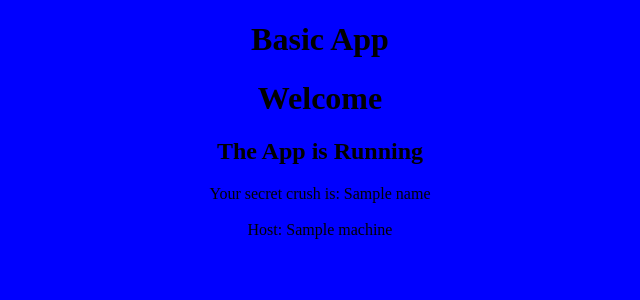
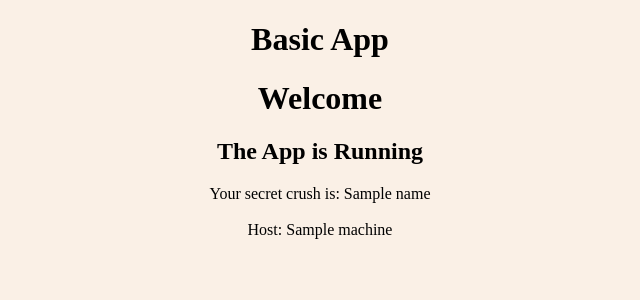
Before and after one commit to qa-tutorial/basic-app, a Flask app: template server/application/templates/index.html in a window 1280 px wide. Shown: the top 300 px of the page, without its empty margins (320-960 px from the left). Run offline with Flask 2, Linux system fonts and the light colour scheme; the template is opened without the code that fills it: most values are stand-ins (such as "Sample title", 1, 10 or a date in 2020).

Commit message:
added internal css

```diff
--- a/server/application/templates/layout.html
+++ b/server/application/templates/layout.html
@@ -1,12 +1,22 @@
 <!DOCTYPE html>
 <html>
 	<head>
+	<style>
+		body {
+			background-color: linen;
+		}
+
+		title {
+			color: maroon;
+			margin-left: 40px;
+		}
+	</style>
 	<title>{{ title }} - Basic App</title>
 		<div class="title">
 			<h1 style="text-align:center;">Basic App</h1>
 		</div>
 	</head>
-	<body style="text-align:center; background-color: blue;">
+	<body style="text-align:center;">
 		{% block body_content %}
 		{% endblock %}
 		<br>Host: {{ machine }}
```
